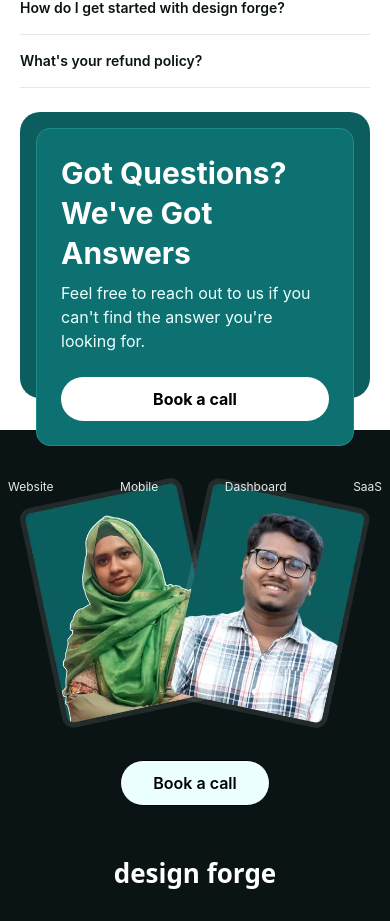
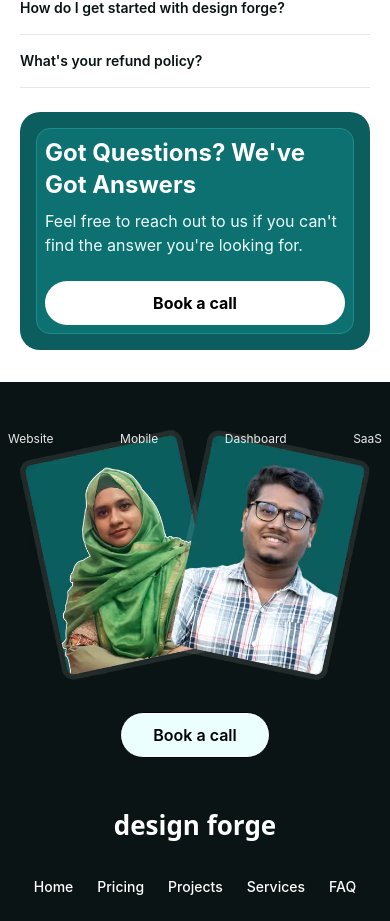
Before and after one commit to ariful97768/Design-Forge, a Next.js app: page / in a window 390 px wide. Shown: the part 8554-9475 px from the top of the page. Built offline with nearby package versions, Linux system fonts and the light colour scheme; a web font is replaced by a local one.

Commit message:
fixed aside sections alignment issue on small device

```diff
--- a/src/app/page.tsx
+++ b/src/app/page.tsx
@@ -704,9 +704,9 @@
               ))}
             </div>
             <aside className="bg-[#0C5E5E] mx-auto shrink-0 w-full max-w-[386px] h-full max-h-[286px] text-white p-4 rounded-[20px] md:sticky top-[140px]">
-              <div className="mx-auto p-6 bg-[#0E7171] rounded-[14px] border border-[#1F8C8C]">
+              <div className="mx-auto p-2 md:p-6 bg-[#0E7171] rounded-[14px] border border-[#1F8C8C]">
                 <div>
-                  <h1 className="text-3xl font-bold leading-10">
+                  <h1 className="text-2xl leading-8 sm:text-[28px] font-bold sm:leading-10">
                     Got Questions? We&apos;ve Got Answers
                   </h1>
                   <p className="text-[#EBFFFF] mt-2 mb-6">
```
